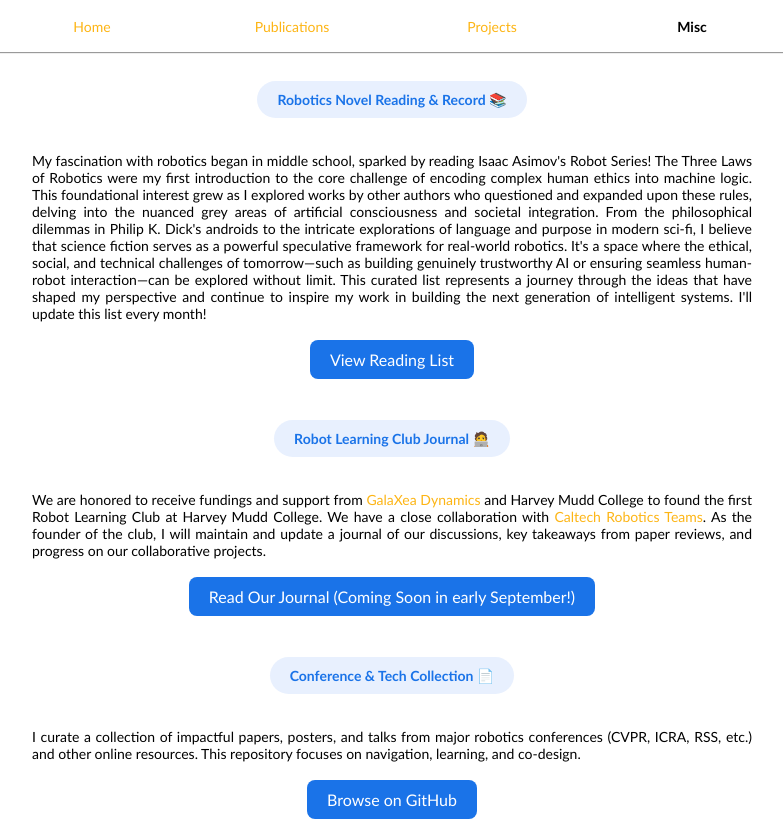
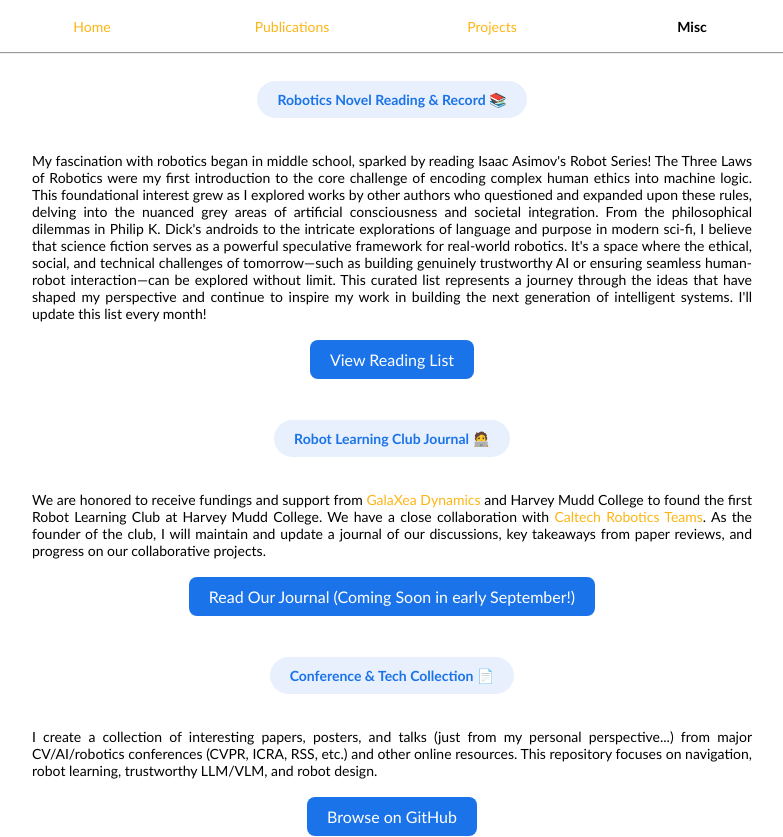
Before and after one commit to HuazeLiu/HuazeLiu.github.io, a plain HTML site: page misc.html in a window 1280 px wide. Shown: the top 837 px of the page, without its empty margins (248-1031 px from the left). Drawn offline with Linux system fonts and the light colour scheme; a script that the page names is missing.

Commit message:
misc updates

```diff
--- a/misc.html
+++ b/misc.html
@@ -92,7 +92,8 @@
       </td></tr>
       <tr><td style="padding:0px 40px;width:100%;vertical-align:middle;text-align:center;">
         <p align="justify">
-          I curate a collection of impactful papers, posters, and talks from major robotics conferences (CVPR, ICRA, RSS, etc.) and other online resources. This repository focuses on navigation, learning, and co-design.
+          I create a collection of interesting papers, posters, and talks (just from my personal perspective...) from major CV/AI/robotics conferences (CVPR, ICRA, RSS, etc.) and other online resources.
+          This repository focuses on navigation, robot learning, trustworthy LLM/VLM, and robot design.
         </p>
         <a href="https://github.com/HuazeLiu/YOUR_REPO_NAME" class="button" target="_blank">Browse on GitHub</a>
       </td></tr>
```
